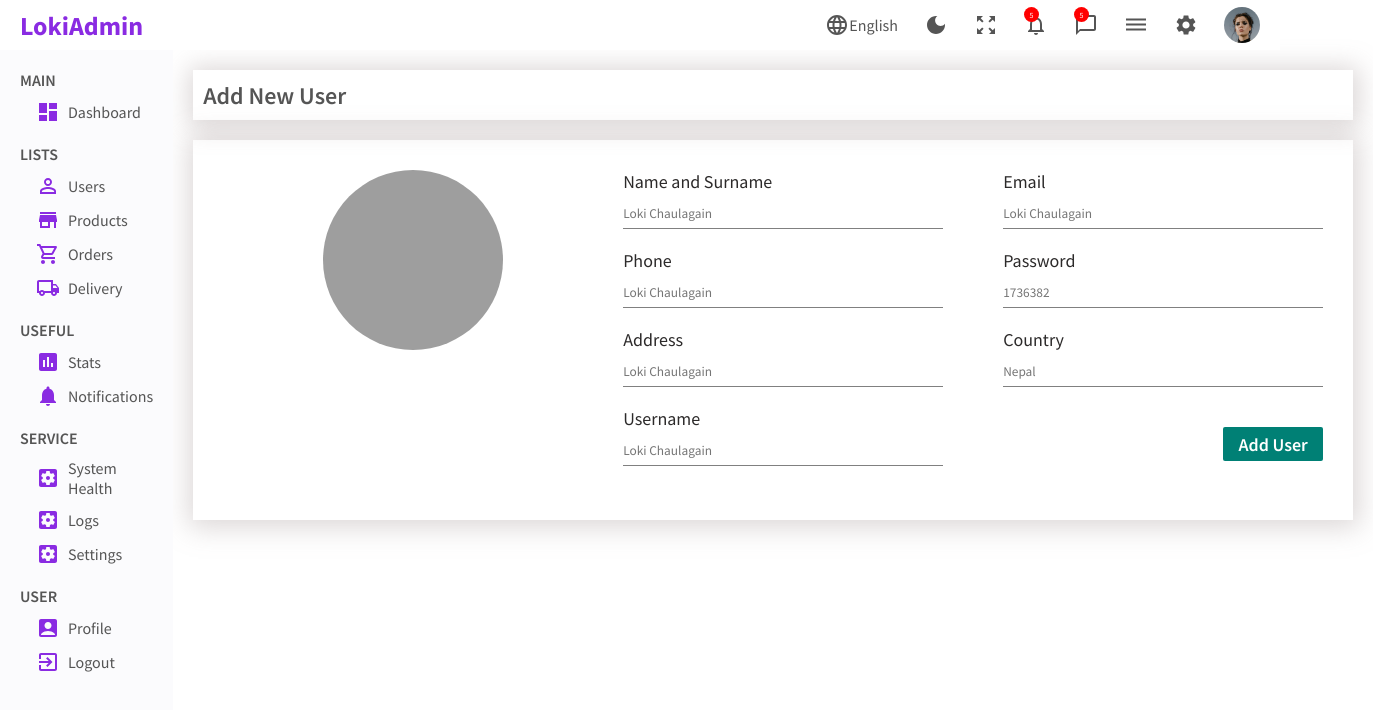
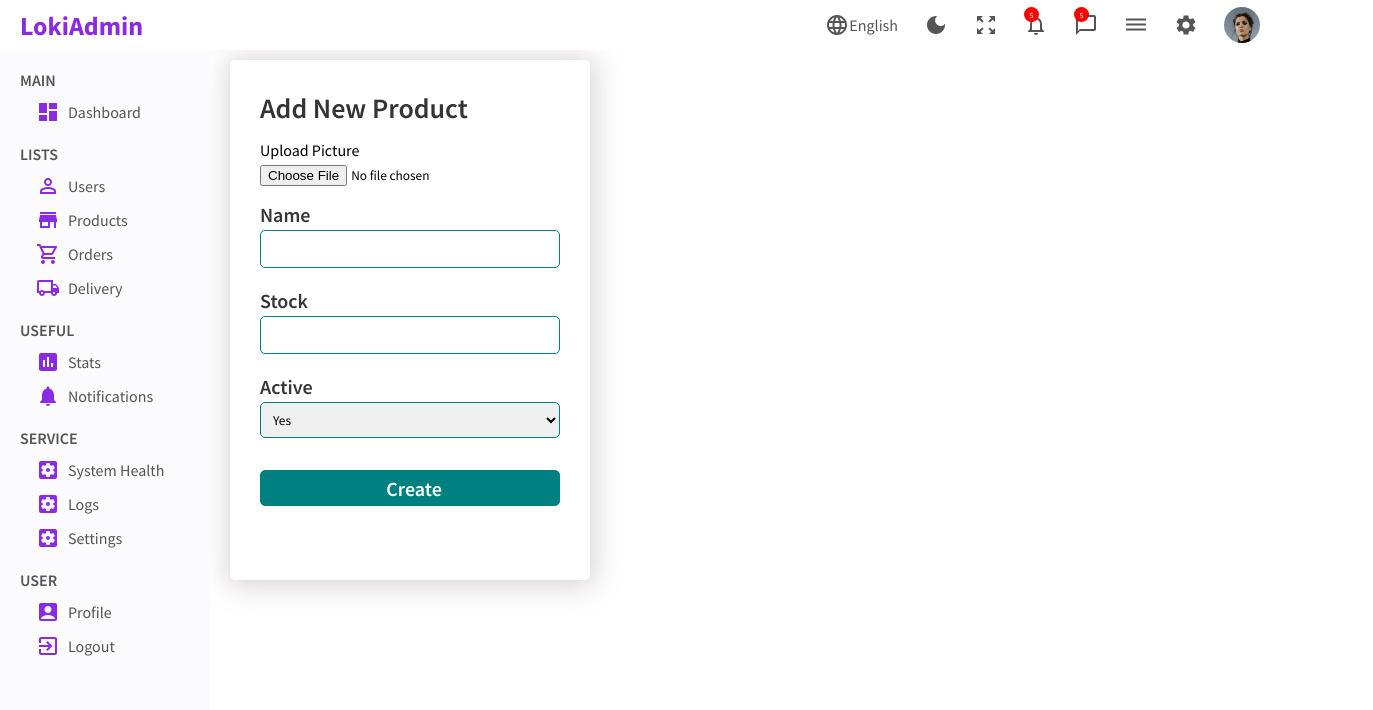
Before and after one commit to lokendra-loki/Admin-Panel, a React (Create React App) app: page / in a window 1280 px wide. Shown: the top 710 px of the page, 1373 px wide, since content can reach past the window. Built offline with nearby package versions, Linux system fonts and the light colour scheme; grey boxes are pictures that could not be loaded.

Commit message:
addNewProduct completed

```diff
--- a/src/App.js
+++ b/src/App.js
@@ -41,12 +41,14 @@
 
 //AddNewUserPage
 import "./app.scss"
-import AddNewUserPage from "./pages/addNewUser/AddNewUserPage";
+import AddProduct from "./pages/addProduct/AddProduct";
+// import AddNewUserPage from "./pages/addNewUser/AddNewUserPage";
 
 function App() {
   return (
     <div className="App">
-      <AddNewUserPage />
+      {/* <AddNewUserPage /> */}
+     <AddProduct/>
     </div>
   );
 }
--- a/src/pages/addNewUser/AddNewUserPage.js
+++ b/src/pages/addNewUser/AddNewUserPage.js
@@ -43,7 +43,7 @@ function AddNewUserPage() {
 
                                 <label className='addNewUserLabel'>Country</label>
                                 <input className='addNewUserInput' type="text" placeholder='Nepal' />
-                                <button className='addUserButton'  type='submit'  >Add User</button>
+                                <button className='addUserButton' type='submit'  >Add User</button>
 
                             </div>
 
--- a/src/pages/addNewUser/addNewUserPage.scss
+++ b/src/pages/addNewUser/addNewUserPage.scss
@@ -52,7 +52,7 @@
                         display: flex;
                         flex-direction: column;
 
-                .addUserButton{
+                        .addUserButton {
                             width: 100px;
                             height: 34px;
                             background-color: rgb(0, 128, 117);
@@ -64,9 +64,6 @@
                             margin-top: 20px;
                             margin-left: 220px;
                         }
-
-
-
                     }
                     .addNewUserLabel {
                         font-size: 18px;
@@ -82,7 +79,6 @@
                         border-bottom: 1px solid grey;
                         margin-bottom: 20px;
                     }
-
                 }
             }
         }
--- /dev/null
+++ b/src/pages/addProduct/AddProduct.js
@@ -0,0 +1,47 @@
+import React from 'react'
+import Leftbar from '../../components/leftbar/Leftbar'
+import Topbar from '../../components/topbar/Topbar'
+import "./addProduct.scss"
+
+
+export default function AddProduct() {
+    return (
+        <div className='addNewProductPage'>
+            <Topbar />
+            <div className="addNewProductPageWrapper">
+                <div className="addNewProductLeftSide">
+                    <Leftbar />
+                </div>
+                <div className="addNewProductRightSide">
+
+                    <form className='addNewProductForm' action="">
+                        <span className='addNewProductTxt'>Add New Product</span>
+
+                        <label  className='addNewProductChooseFileLabel' htmlFor="">Upload Picture</label>
+                        <input className='addNewProductChooseFileInput' type="file" name="" id="" />
+
+
+
+                        <label className='addNewProductFormLabel' htmlFor="">Name</label>
+                        <input className='addNewProductFormInput' type="text" />
+                        <label className='addNewProductFormLabel' htmlFor="">Stock</label>
+                        <input className='addNewProductFormInput' type="text" />
+                        <label className='addNewProductFormLabel' htmlFor="">Active</label>
+                        <select className='addNewProductFormInput' id="">
+                            <option value="">Yes</option>
+                            <option value="">No</option>
+                        </select>
+                        <button className='addNewProductFormButton'>Create</button>
+
+
+
+
+                    </form>
+
+                </div>
+
+            </div>
+
+        </div>
+    )
+}
--- /dev/null
+++ b/src/pages/addProduct/addProduct.scss
@@ -0,0 +1,68 @@
+.addNewProductPage {
+    .addNewProductPageWrapper {
+        display: flex;
+        .addNewProductLeftSide {
+            flex: 2;
+        }
+        .addNewProductRightSide {
+            margin-left: 20px;
+            margin-top: 10px;
+            flex: 10;
+            width: 100%;
+
+            .addNewProductForm {
+                display: flex;
+                flex-direction: column;
+                height: 460px;
+                width: 300px;
+                padding: 30px;
+                border-radius: 5px;
+                box-shadow: 1px 2px 26px 5px rgba(156, 142, 142, 0.36);
+                -webkit-box-shadow: 1px 2px 26px 5px rgba(156, 142, 142, 0.36);
+                -moz-box-shadow: 1px 2px 26px 5px rgba(156, 142, 142, 0.36);
+
+                .addNewProductTxt {
+                    font-size: 28px;
+                    font-weight: 600;
+                    color: rgb(53, 52, 52);
+                    margin-bottom: 14px;
+                }
+
+                .addNewProductChooseFileInput {
+                    margin-bottom: 16px;
+                    margin-top: 5px;
+                }
+
+                .addNewProductFormLabel {
+                    font-size: 20px;
+                    font-weight: 600;
+                    color: rgb(55, 54, 54);
+                    margin-bottom: 3px;
+                }
+                .addNewProductFormInput {
+                    height: 36px;
+                    border: none;
+                    outline: none;
+                    border: 1px solid teal;
+                    border-radius: 5px;
+                    padding-left: 8px;
+                    margin-bottom: 20px;
+                }
+                .addNewProductFormButton {
+                    height: 36px;
+                    border: none;
+                    outline: none;
+                    border: 1px solid teal;
+                    border-radius: 5px;
+                    padding-left: 8px;
+                    margin-bottom: 20px;
+                    margin-top: 12px;
+                    font-size: 20px;
+                    font-weight: 600;
+                    color: white;
+                    background-color: teal;
+                }
+            }
+        }
+    }
+}
```
Lines whose indentation alone changed are shown as unchanged.
